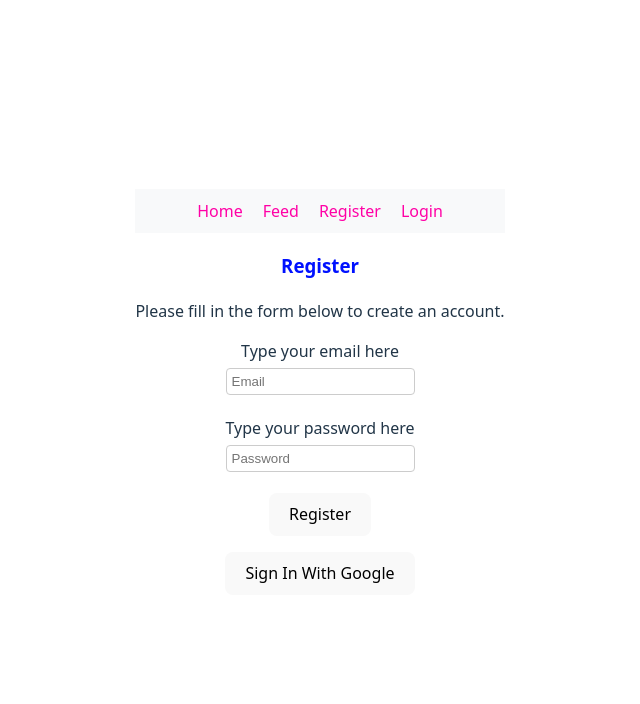
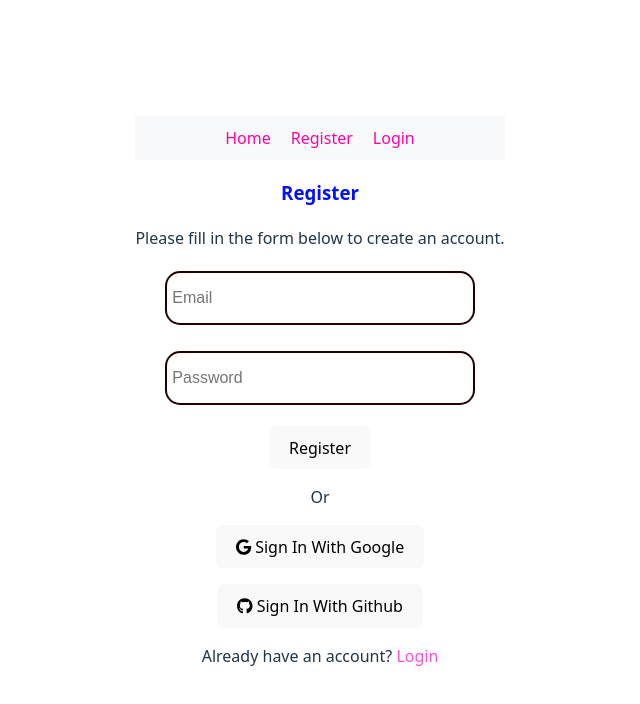
Before and after one commit to markohautala/vue.js, a Vue app in the folder my-vue-app/: page /register in a window 1280 px wide. Shown: the top 704 px of the page, without its empty margins (320-960 px from the left). Built offline with nearby package versions, Linux system fonts and the light colour scheme; no server answers.

Commit message:
add Font Awesome icons and implement authentication features in the app

```diff
--- a/my-vue-app/package.json
+++ b/my-vue-app/package.json
@@ -9,6 +9,10 @@
     "preview": "vite preview"
   },
   "dependencies": {
+    "@fortawesome/fontawesome-svg-core": "^6.7.2",
+    "@fortawesome/free-brands-svg-icons": "^6.7.2",
+    "@fortawesome/free-solid-svg-icons": "^6.7.2",
+    "@fortawesome/vue-fontawesome": "^3.0.8",
     "firebase": "^11.6.0",
     "vue": "^3.5.13",
     "vue-router": "^4.5.0"
--- a/my-vue-app/src/App.vue
+++ b/my-vue-app/src/App.vue
@@ -4,9 +4,9 @@
 <template>
   <nav>
     <router-link to="/"> Home </router-link>
-    <router-link to="/feed"> Feed </router-link>
-    <router-link to="/register"> Register </router-link>
-    <router-link to="/sign-in"> Login </router-link>
+    <router-link to="/feed" v-if="isLoggedIn"> Feed </router-link>
+    <router-link to="/register" v-if="!isLoggedIn"> Register </router-link>
+    <router-link to="/sign-in" v-if="!isLoggedIn"> Login </router-link>
     <button @click="handleSignOut" v-if="isLoggedIn">Sign Out</button>
   </nav>
   <router-view />
@@ -56,7 +56,7 @@ nav a {
   color: #ff00a6;
 }
 nav a:hover {
-  text-decoration: underline;
+  text-decoration: underline
 }
 nav {
   display: flex;
--- a/my-vue-app/src/main.js
+++ b/my-vue-app/src/main.js
@@ -2,6 +2,7 @@ import { createApp } from 'vue'
 import './style.css'
 import App from './App.vue'
 import router from './router'
+
 
 // Import the functions you need from the SDKs you need
 import { initializeApp } from "firebase/app";
@@ -21,7 +22,17 @@ const firebaseConfig = {
 // Initialize Firebase
 initializeApp(firebaseConfig);
 
+// Font Awesome Setup
+import { library } from '@fortawesome/fontawesome-svg-core';
+import { FontAwesomeIcon } from '@fortawesome/vue-fontawesome';
+import { faGoogle, faGithub } from '@fortawesome/free-brands-svg-icons';
+import { faCircleCheck } from '@fortawesome/free-solid-svg-icons';
+
+library.add(faGoogle, faGithub, faCircleCheck);
+
 const app = createApp(App)
+
+app.component('font-awesome-icon', FontAwesomeIcon);
 
 app.use(router)
 
--- a/my-vue-app/src/router/index.js
+++ b/my-vue-app/src/router/index.js
@@ -1,14 +1,47 @@
 // This file is responsible for setting up the Vue Router for the application.
-import { createRouter, createWebHistory } from 'vue-router'
+import { createRouter, createWebHistory } from "vue-router";
+import { getAuth, onAuthStateChanged } from "firebase/auth"; // Import Firebase authentication
 
 const router = createRouter({
   history: createWebHistory(),
   routes: [
-    { path: '/', component: () => import('../views/Home.vue') },
-    { path: '/register', component: () => import('../views/Register.vue') },
-    { path: '/sign-in', component: () => import('../views/SignIn.vue') },
-    { path: '/feed', component: () => import('../views/Feed.vue') },
+    { path: "/", component: () => import("../views/Home.vue") },
+    { path: "/register", component: () => import("../views/Register.vue") },
+    { path: "/sign-in", component: () => import("../views/SignIn.vue") },
+    {
+      path: "/feed",
+      component: () => import("../views/Feed.vue"),
+      meta: { requiresAuth: true }, // To enter the page you need to be authenticated
+    },
   ],
 });
 
+const getCurrentUser = () => {
+  return new Promise((resolve, reject) => {
+    const removeListener = onAuthStateChanged(
+      getAuth(),
+      (user) => {
+        removeListener(); // Removing the listener means we don't need to listen for changes anymore
+        resolve(user); // Resolve means the user is logged in
+      },
+      reject
+    ); // Reject if there's an error
+  });
+};
+
+// Navigation guard that runs before each route change
+router.beforeEach(async (to, from, next) => {
+  if (to.matched.some((record) => record.meta.requiresAuth)) {
+    if (await getCurrentUser()) {
+      // checks from Firebase if user is logged in
+      next();
+    } else {
+      next("/"); // Proceed to home route
+      alert("You need to be logged in to access this page.");
+    }
+  } else {
+    next(); // Allow navigation to proceed
+  }
+});
+
 export default router;
--- a/my-vue-app/src/views/Feed.vue
+++ b/my-vue-app/src/views/Feed.vue
@@ -1,13 +1,31 @@
 <template>
   <div>
-	<h1>Feed</h1>
-	<p>Welcome to the feed page!</p>
+    <h1>Feed</h1>
+    <p>Welcome to the feed page!</p>
+    <div v-if="userEmail" class="authenticated">
+      <font-awesome-icon :icon="['fas', 'circle-check']" style="color: #7ffcd1;" />
+      <span> You are authenticated as <strong>{{ userEmail }}</strong></span>
+    </div>
   </div>
 </template>
 
 <script>
+import { getAuth } from "firebase/auth";
+
 export default {
   name: 'Feed',
+  data() {
+    return {
+      userEmail: ''
+    };
+  },
+  mounted() {
+    const auth = getAuth();
+    const user = auth.currentUser;
+    if (user) {
+      this.userEmail = user.email;
+    }
+  }
 };
 </script>
 
--- a/my-vue-app/src/views/Register.vue
+++ b/my-vue-app/src/views/Register.vue
@@ -3,22 +3,23 @@
     <h3>Register</h3>
     <p>Please fill in the form below to create an account.</p>
     <p>
-      <label for="email">Type your email here</label><br />
-      <input id="email" type="text" placeholder="Email" v-model="email" />
+      <input id="email" type="text" placeholder="Email" v-model="email" style="width: 80%; height: 40px; font-size: 16px;" />
     </p>
     <p>
-      <label for="password">Type your password here</label><br />
-      <input id="password" type="password" placeholder="Password" v-model="password" />
+      <input id="password" type="password" placeholder="Password" v-model="password" style="width: 80%; height: 40px; font-size: 16px;" />
     </p>
     <p><button @click="register">Register</button></p>
-    <p><button @click="signInWithGoogle">Sign In With Google</button></p>
+    <p>Or</p>
+    <p><button @click="signInWithGoogle"><font-awesome-icon :icon="['fab', 'google']" /> Sign In With Google</button></p>
+    <p><button @click="signInWithGithub"><font-awesome-icon :icon="['fab', 'github']" /> Sign In With Github</button></p>
+    <p>Already have an account? <router-link to="/sign-in">Login</router-link></p>
   </div>
 </template>
 
 <script setup>
   import { ref } from 'vue';
   import { useRouter } from 'vue-router';
-  import { getAuth, createUserWithEmailAndPassword } from 'firebase/auth';
+  import { getAuth, createUserWithEmailAndPassword, GoogleAuthProvider, GithubAuthProvider, signInWithPopup } from 'firebase/auth';
 
   const email = ref('');
   const password = ref('');
@@ -37,7 +38,32 @@
   };
 
   const signInWithGoogle = () => {
+    const provider = new GoogleAuthProvider();
+    signInWithPopup(getAuth(), provider)
+      .then((result) => {
+        console.log("User signed in with Google successfully");
+        Router.push('/feed');
+      })
+      .catch((error) => {
+        console.log(error.code);
+        alert(error.message);
+      });
   };
+
+  const signInWithGithub = () => {
+    const provider = new GithubAuthProvider();
+    signInWithPopup(getAuth(), provider)
+      .then((result) => {
+        console.log("User signed in with Github successfully");
+        Router.push('/feed');
+      })
+      .catch((error) => {
+        console.log(error.code);
+        alert(error.message);
+      });
+  };
+
+
 </script>
 
 <style scoped>
@@ -48,8 +74,8 @@ h3 {
 input {
   margin: 5px 0;
   padding: 5px;
-  border: 1px solid #ccc;
-  border-radius: 4px;
+  border: 2px solid #230000;
+  border-radius: 15px;
 }
 
 </style>
--- a/my-vue-app/src/views/SignIn.vue
+++ b/my-vue-app/src/views/SignIn.vue
@@ -1,18 +1,19 @@
 <template>
   <div>
-    <h3>Sign In</h3>
+    <h3>Log in</h3>
     <p>Please fill in the form below to sign in.</p>
     <p>
-      <label for="email">Type your email here</label><br />
-      <input id="email" type="text" placeholder="Email" v-model="email" />
+      <input id="email" type="text" placeholder="Email" v-model="email" style="width: 80%; height: 40px; font-size: 16px;" />
     </p>
     <p>
-      <label for="password">Type your password here</label><br />
-      <input id="password" type="password" placeholder="Password" v-model="password" @keyup.enter="signIn"/>
+      <input id="password" type="password" placeholder="Password" v-model="password" @keyup.enter="signIn" style="width: 80%; height: 40px; font-size: 16px;"/>
     </p>
     <p v-if="errMsg" class="error">{{ errMsg }}</p>
     <p><button @click="signIn">Sign In</button></p>
-    <p><button @click="signInWithGoogle">Sign In With Google</button></p>
+    <p>Or</p>
+    <p><button @click="signInWithGoogle"><font-awesome-icon :icon="['fab', 'google']" /> Sign In With Google</button></p>
+    <p><button @click="signInWithGithub"><font-awesome-icon :icon="['fab', 'github']" /> Sign In With Github</button></p>
+    <p>Don't have an account? <router-link to="/register">Register</router-link></p>
   </div>
 </template>
 
@@ -30,7 +31,7 @@ const signIn = () => {
   signInWithEmailAndPassword(getAuth(), email.value, password.value)
     .then(() => {
       console.log("Successfully Signed In");
-      router.push('/feed');
+      router.push('/');
     })
     .catch((error) => {
       console.error(error.code);
@@ -52,8 +53,31 @@ const signIn = () => {
 };
 
 const signInWithGoogle = () => {
-  // Implement Google sign-in logic here
-};
+    const provider = new GoogleAuthProvider();
+    signInWithPopup(getAuth(), provider)
+      .then((result) => {
+        console.log("User signed in with Google successfully");
+        Router.push('/feed');
+      })
+      .catch((error) => {
+        console.log(error.code);
+        alert(error.message);
+      });
+  };
+
+  const signInWithGithub = () => {
+    const provider = new GithubAuthProvider();
+    signInWithPopup(getAuth(), provider)
+      .then((result) => {
+        console.log("User signed in with Github successfully");
+        Router.push('/feed');
+      })
+      .catch((error) => {
+        console.log(error.code);
+        alert(error.message);
+      });
+  };
+
 </script>
 
 <style scoped>
@@ -67,7 +91,7 @@ h3 {
 input {
   margin: 5px 0;
   padding: 5px;
-  border: 1px solid #ccc;
-  border-radius: 4px;
+  border: 2px solid #340101;
+  border-radius: 15px;
 }
 </style>
```
Also changed, not shown: 1 other file (tests, documents, lock files or other folders).
